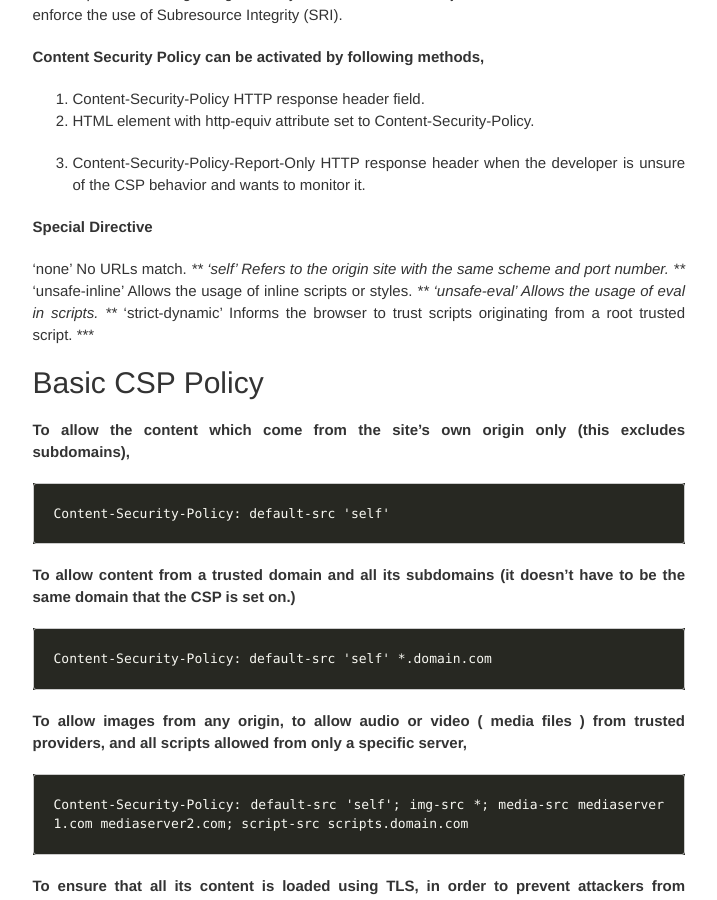
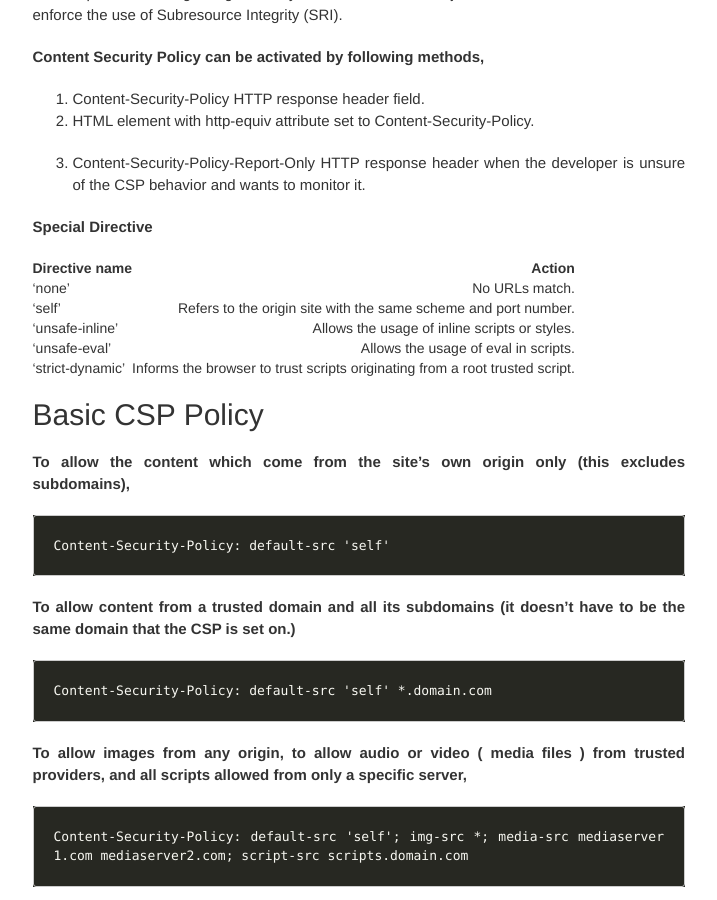
Before and after one commit to shivaGprasadh/shivaGprasadh.github.io, a Jekyll site: the page built from _posts/2020-03-02-content-security-policy.md, in a window 1280 px wide and 900 px high, scrolled down 417 px. Shown: the whole window, without its empty margins (135-852 px from the left). Built offline with Jekyll 4.4.1, drawn with Linux system fonts in a browser that asks for light colours; nearby versions of some CDN libraries; our own code applies the rules of GitHub Pages for plain Markdown files; comment, search, counter and statistics services are not loaded.

Commit message:
Update 2020-03-02-content-security-policy.md

```diff
--- a/_posts/2020-03-02-content-security-policy.md
+++ b/_posts/2020-03-02-content-security-policy.md
@@ -22,16 +22,13 @@ A strong CSP provides an effective second layer of protection against various ty
 
 **Special Directive**
 
-'none'  No URLs match.
-***
-'self'  Refers to the origin site with the same scheme and port number.
-***
-'unsafe-inline'  Allows the usage of inline scripts or styles.
-***
-'unsafe-eval'  Allows the usage of eval in scripts.
-***
-'strict-dynamic'  Informs the browser to trust scripts originating from a root trusted script.
-***
+| Directive name | Action |
+|----------------|--------:|
+| 'none' | No URLs match.|
+| 'self' | Refers to the origin site with the same scheme and port number.|
+| 'unsafe-inline' | Allows the usage of inline scripts or styles.|
+| 'unsafe-eval' | Allows the usage of eval in scripts.|
+| 'strict-dynamic' | Informs the browser to trust scripts originating from a root trusted script.
 
 
 ## [](#header-4)Basic CSP Policy
```
